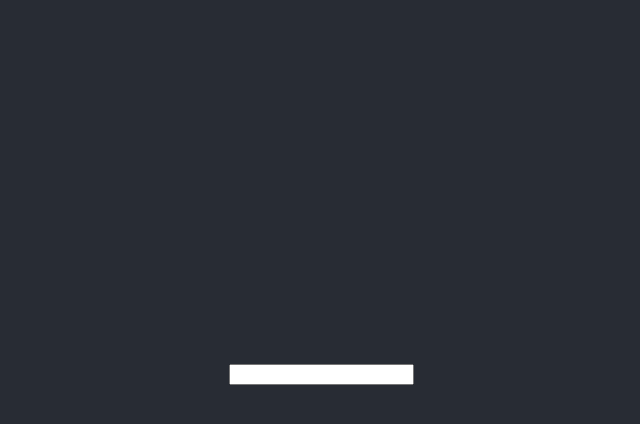
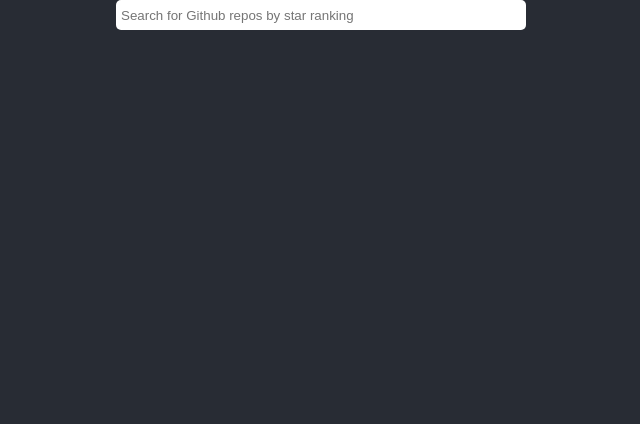
Before and after one commit to joseph-yp-kim/github_search_api, a React (Create React App) app in the folder client/: page / in a window 1280 px wide. Shown: the top 424 px of the page, without its empty margins (319-959 px from the left). Built offline with nearby package versions, Linux system fonts and the light colour scheme.

Commit message:
Refactor naming in backend

```diff
--- a/client/src/App.css
+++ b/client/src/App.css
@@ -1,38 +1,12 @@
-.App {
-  text-align: center;
+html,
+body,
+#root,
+.app {
+  height: 100%;
 }
 
-.App-logo {
-  height: 40vmin;
-  pointer-events: none;
-}
-
-@media (prefers-reduced-motion: no-preference) {
-  .App-logo {
-    animation: App-logo-spin infinite 20s linear;
-  }
-}
-
-.App-header {
+.app {
+  text-align: center;
   background-color: #282c34;
-  min-height: 100vh;
-  display: flex;
-  flex-direction: column;
-  align-items: center;
-  justify-content: center;
-  font-size: calc(10px + 2vmin);
   color: white;
 }
-
-.App-link {
-  color: #61dafb;
-}
-
-@keyframes App-logo-spin {
-  from {
-    transform: rotate(0deg);
-  }
-  to {
-    transform: rotate(360deg);
-  }
-}
--- a/client/src/App.jsx
+++ b/client/src/App.jsx
@@ -1,6 +1,18 @@
-import { useState, useEffect } from 'react';
+import { useState } from 'react';
 import './App.css';
 import SearchResults from './SearchResults';
+import styled from 'styled-components';
+
+const SearchInput = styled.input`
+  width: 400px;
+  height: 30px;
+  border-radius: 5px;
+  border: none;
+  padding: 0px 5px;
+  &:focus {
+    outline: none;
+  }
+`;
 
 function App() {
   const [searchResults, setSearchResults] = useState([]);
@@ -12,7 +24,6 @@
     clearTimeout(searchTimeout);
     const searchInputText = e.target.value;
     searchTimeout = setTimeout(() => {
-      console.log('====>', searchInputText);
       if (!searchInputText) {
         setSearchResults([]);
         setIsLoading(false);
@@ -26,23 +37,23 @@
   const fetchRepos = async (query) => {
     setIsLoading(true);
     setDidAttemptSearch(true);
-    const res = await fetch(`/api/github/repos?search=${query}`);
+    const res = await fetch(`/api/github/repos?q=${query}`);
     const results = await res.json();
     setSearchResults(results);
     setIsLoading(false);
-    console.log('results:', results);
   };
 
   return (
-    <div className='App'>
-      <header className='App-header'>
-        <input onChange={handleSearchInputChange}></input>
-        {isLoading && <span>loading results...</span>}
-        {!isLoading && didAttemptSearch && !searchResults.length && (
-          <span>Sorry... no matching results found</span>
-        )}
-        {!isLoading && <SearchResults repos={searchResults} />}
-      </header>
+    <div className='app'>
+      <SearchInput
+        onChange={handleSearchInputChange}
+        placeholder={'Search for Github repos by star ranking'}
+      />
+      {isLoading && <p>loading results...</p>}
+      {!isLoading && didAttemptSearch && !searchResults.length && (
+        <p>Sorry... no matching results found</p>
+      )}
+      {!isLoading && <SearchResults repos={searchResults} />}
     </div>
   );
 }
```
Also changed, not shown: 2 other files (tests, documents, lock files or other folders).
